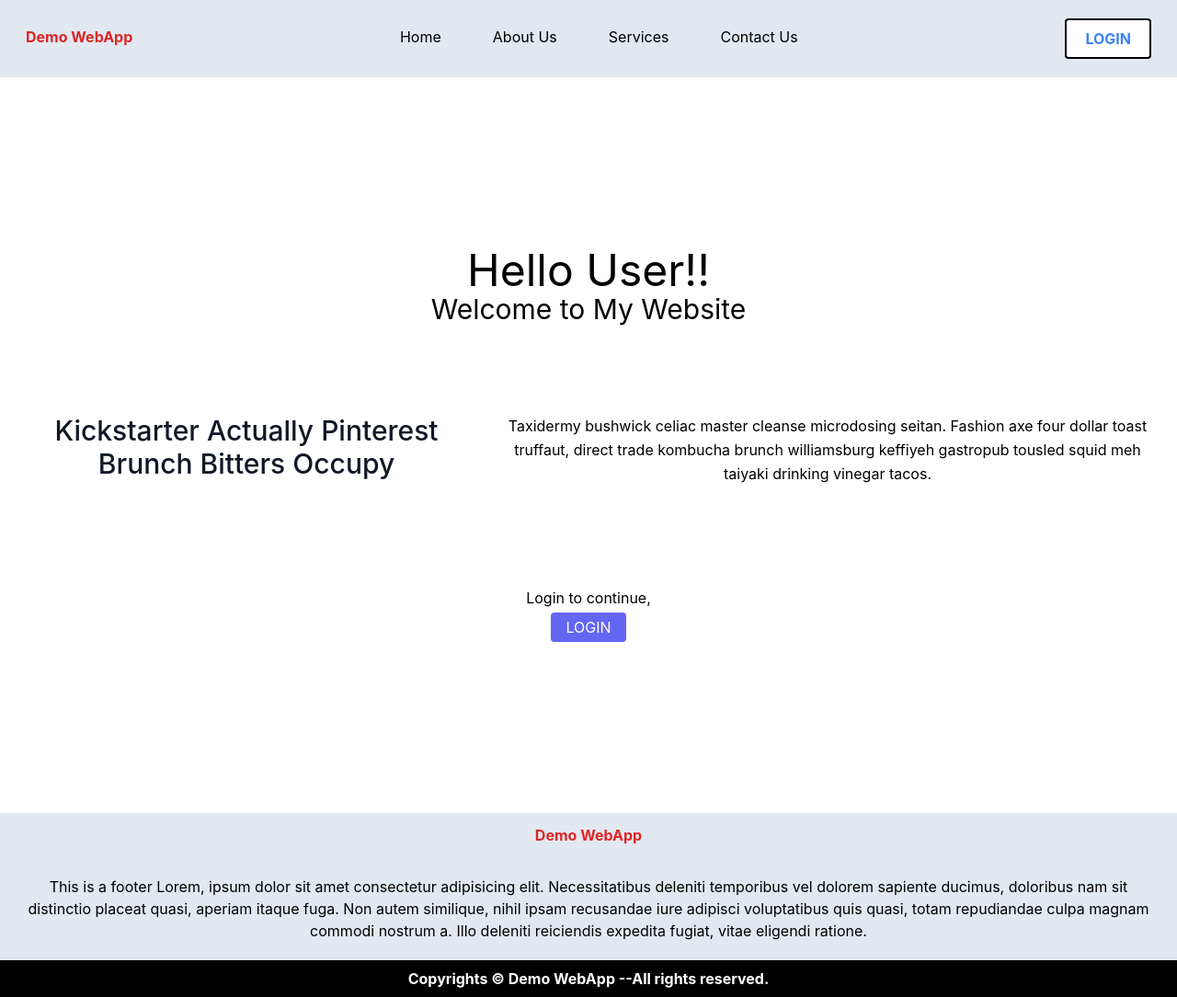
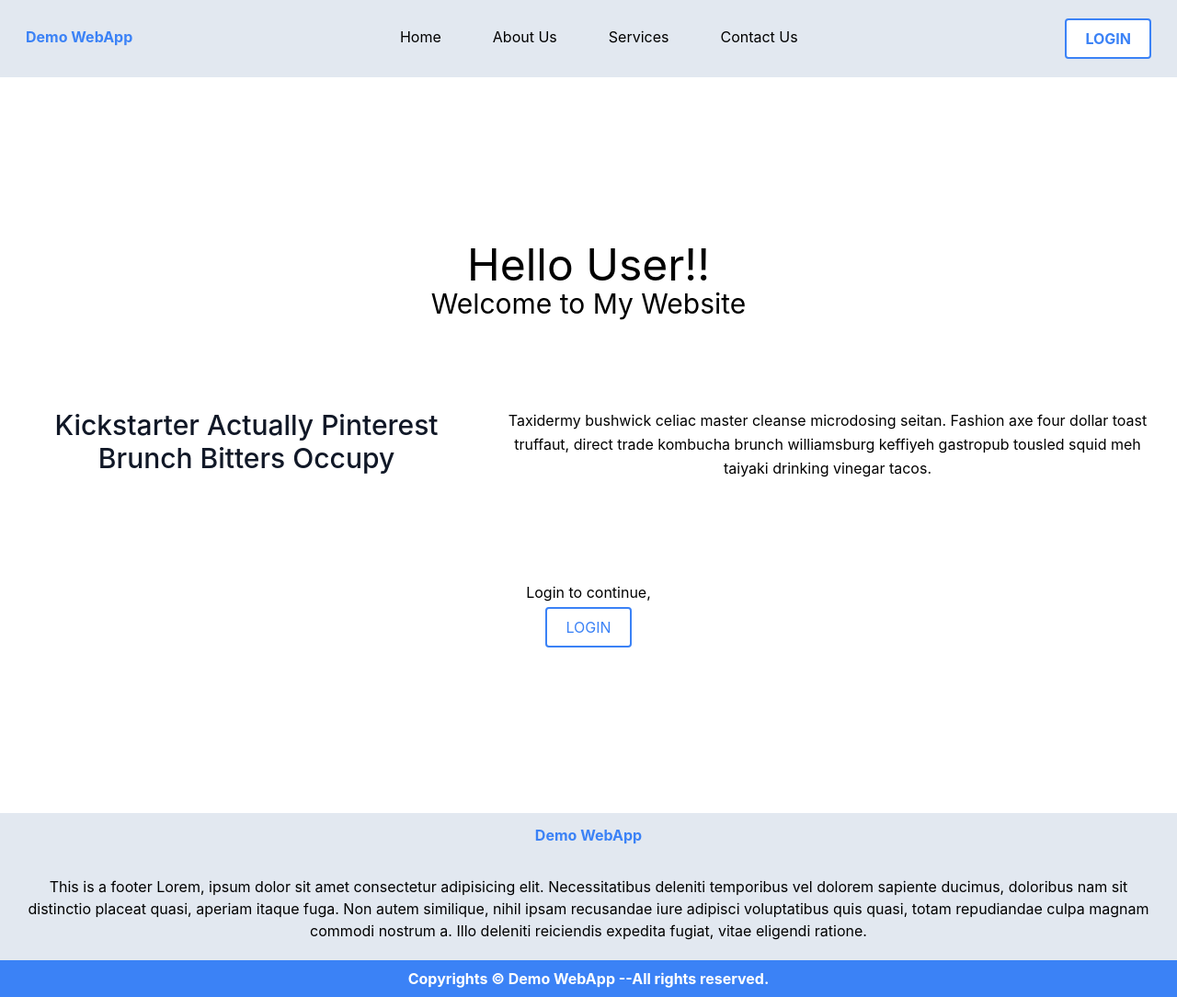
Before and after one commit to sudip22-p/demo-mern-webapp, a React (Create React App) app in the folder client/: page / in a window 1280 px wide. Shown: the whole page at 92% size. Built offline with nearby package versions, Linux system fonts and the light colour scheme.

Commit message:
minor updates

```diff
--- a/client/src/components/Footer.js
+++ b/client/src/components/Footer.js
@@ -5,10 +5,10 @@ function Footer() {
     return (
         <footer className='bg-slate-200 text-black-600 flex justify-end flex-col items-center'>
             <Link to={"/"}>
-                <div className="logo font-bold text-red-600 py-3 px-7 cursor-pointer">Demo WebApp</div>
+                <div className="logo font-bold text-blue-500 py-3 px-7 cursor-pointer">Demo WebApp</div>
             </Link>
             <p className='px-7 py-5'>This is a footer Lorem, ipsum dolor sit amet consectetur adipisicing elit. Necessitatibus deleniti temporibus vel dolorem sapiente ducimus, doloribus nam sit distinctio placeat quasi, aperiam itaque fuga. Non autem similique, nihil ipsam recusandae iure adipisci voluptatibus quis quasi, totam repudiandae culpa magnam commodi nostrum a. Illo deleniti reiciendis expedita fugiat, vitae eligendi ratione. </p>
-            <div className="copyright font-bold text-white bg-black py-2 w-full text-center">Copyrights &copy; Demo WebApp --All rights reserved.</div>
+            <div className="copyright font-bold text-white bg-blue-500 py-2 w-full text-center">Copyrights &copy; Demo WebApp --All rights reserved.</div>
         </footer>
     )
 }
--- a/client/src/components/Home.js
+++ b/client/src/components/Home.js
@@ -14,7 +14,7 @@ function Home() {
                 </div>
                 <p className="text-black font-normal mt-3 mb-1">Login to continue,</p>
                 <Link to={"/login"}>
-                    <button className="inline-flex text-white bg-indigo-500 border-0 py-1 px-4 focus:outline-none hover:bg-indigo-600 rounded cursor-pointer">LOGIN</button>
+                    <button className="inline-flex text-blue-500 bg-white border-blue-500 border-2 py-2 px-5 focus:outline-none hover:bg-blue-500 hover:text-white rounded cursor-pointer">LOGIN</button>
                 </Link>
             </section>
     )
--- a/client/src/components/Navbar.js
+++ b/client/src/components/Navbar.js
@@ -12,7 +12,7 @@ function Navbar() {
         <header>
             <nav className='bg-slate-200 text-black-600 flex justify-between px-7 py-5'>
                 <Link to={"/"}>
-                <div className="logo font-bold text-red-600 py-2 cursor-pointer">Demo WebApp</div>
+                <div className="logo font-bold text-blue-500 py-2 cursor-pointer">Demo WebApp</div>
                 </Link>
                 <ul className='flex justify-between py-2'>
                     <Link to={"/"}>
@@ -29,7 +29,7 @@ function Navbar() {
                     </Link>
                 </ul>
                 <Link to={"/login"}>
-                    <button className="login font-bold bg-white py-2 px-5 rounded text-blue-500 hover:bg-blue-500 hover:text-white border-2 border-black hover:border-blue-500 cursor-pointer">LOGIN</button>
+                    <button className="login font-bold bg-white py-2 px-5 rounded text-blue-500 hover:bg-blue-500 hover:text-white border-2 border-blue-500 cursor-pointer">LOGIN</button>
                 </Link>
             </nav>
         </header>
--- a/client/src/components/Service.js
+++ b/client/src/components/Service.js
@@ -2,7 +2,7 @@ import React from 'react'
 
 function Service() {
     return (
-        <div classNameName='flex flex-col justify-center items-center h-screen'>
+        <div className='flex flex-col justify-center items-center h-screen'>
             <section className="text-gray-600 body-font overflow-hidden">
                 <div className="container px-5 py-24 mx-auto">
                     <div className="-my-8 divide-y-2 divide-gray-100">
```
